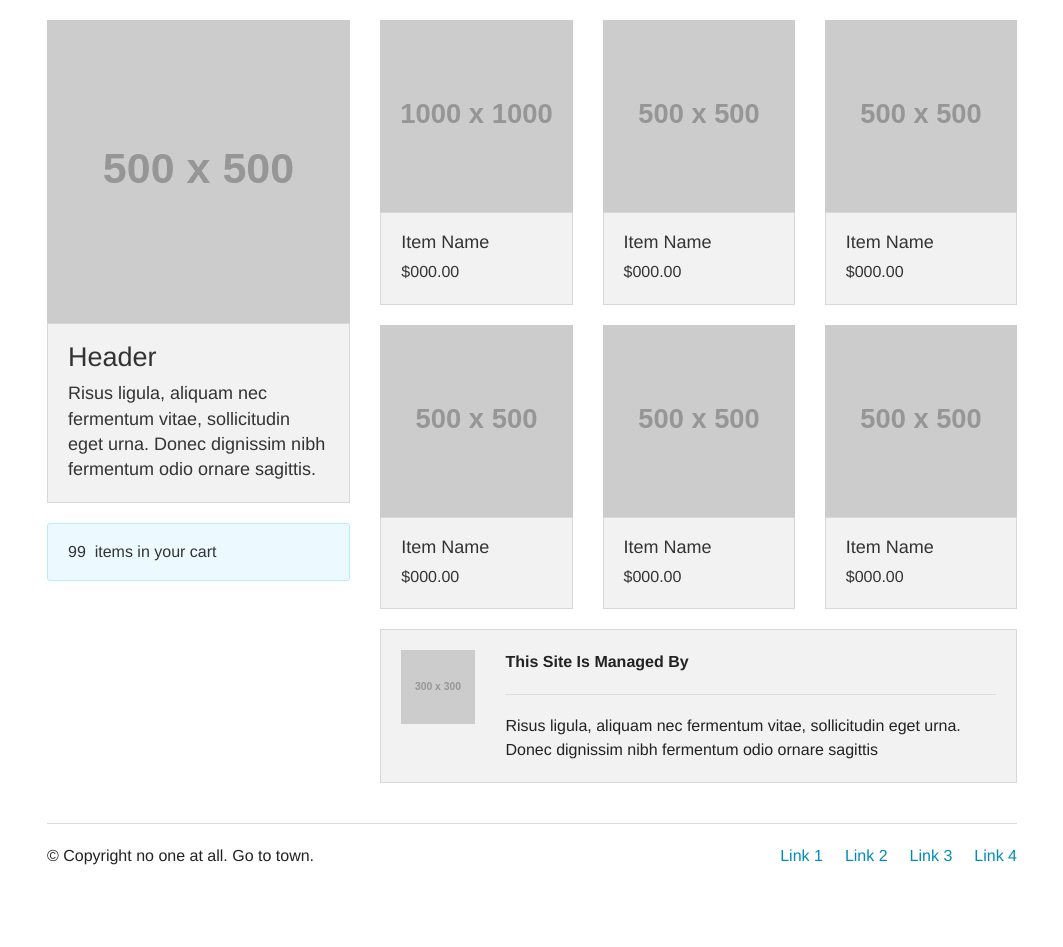
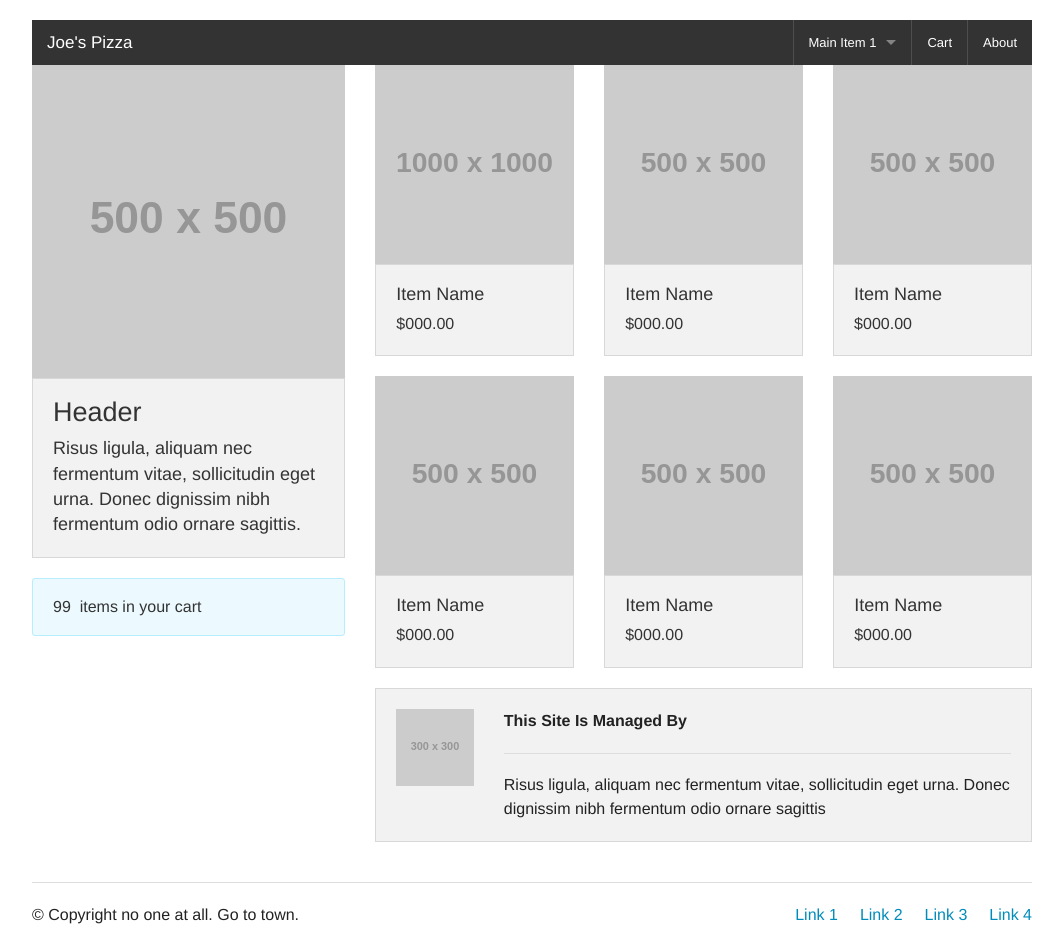
Before and after one commit to csabbee/foundation-indexedDb-angularjs, a website: page app/index.html at #/cart in a window 1280 px wide. Shown: the whole page, without its empty margins (108-1171 px from the left). Before the commit the page ends 889 px from the top, so only its background shows below. Drawn offline with nearby package versions, Linux system fonts and the light colour scheme; some packages are replaced by stand-ins of ours; files that its build step writes are made by us from their sources.

Commit message:
cart view scaffolded

```diff
--- a/app/index.html
+++ b/app/index.html
@@ -22,7 +22,11 @@
     <![endif]-->
 
     <!-- Add your site or application content here -->
-      <div ui-view=""></div>
+    <!-- The navigation bar -->
+    <div class="row">
+        <div ng-include src="'views/partials/navbar.html'"></div>
+        <div ui-view=""></div>
+    </div>
 
     <!-- build:js(.) scripts/oldieshim.js -->
     <!--[if lt IE 9]>
@@ -30,9 +34,9 @@
     <script src="bower_components/json3/lib/json3.js"></script>
     <![endif]-->
     <!-- endbuild -->
-
     <!-- build:js(.) scripts/vendor.js -->
     <!-- bower:js -->
+    <script src="bower_components/es6-shim/es6-shim.js"></script>
     <script src="bower_components/angular/angular.js"></script>
     <script src="bower_components/angular-resource/angular-resource.js"></script>
     <script src="bower_components/angular-cookies/angular-cookies.js"></script>
@@ -43,11 +47,13 @@
     <script src="bower_components/angular-ui-router/release/angular-ui-router.js"></script>
     <!-- endbower -->
     <!-- endbuild -->
-
         <!-- build:js({.tmp,app}) scripts/scripts.js -->
         <script src="scripts/app.js"></script>
         <script src="scripts/controllers/main.js"></script>
         <script src="scripts/controllers/about.js"></script>
         <!-- endbuild -->
+    <script>
+        $(document).foundation();
+    </script>
 </body>
 </html>
--- a/app/scripts/app.js
+++ b/app/scripts/app.js
@@ -30,5 +30,10 @@ angular
         url: '/about',
         templateUrl: 'views/about.html',
         controller: 'AboutCtrl'
+      })
+      .state('cart', {
+        url: '/cart',
+        templateUrl: 'views/cart.html'
+        // controller: 'AboutCtrl'
       });
   });
```
Also changed, not shown: app/views/cart.html (added, +1 -0 lines).
